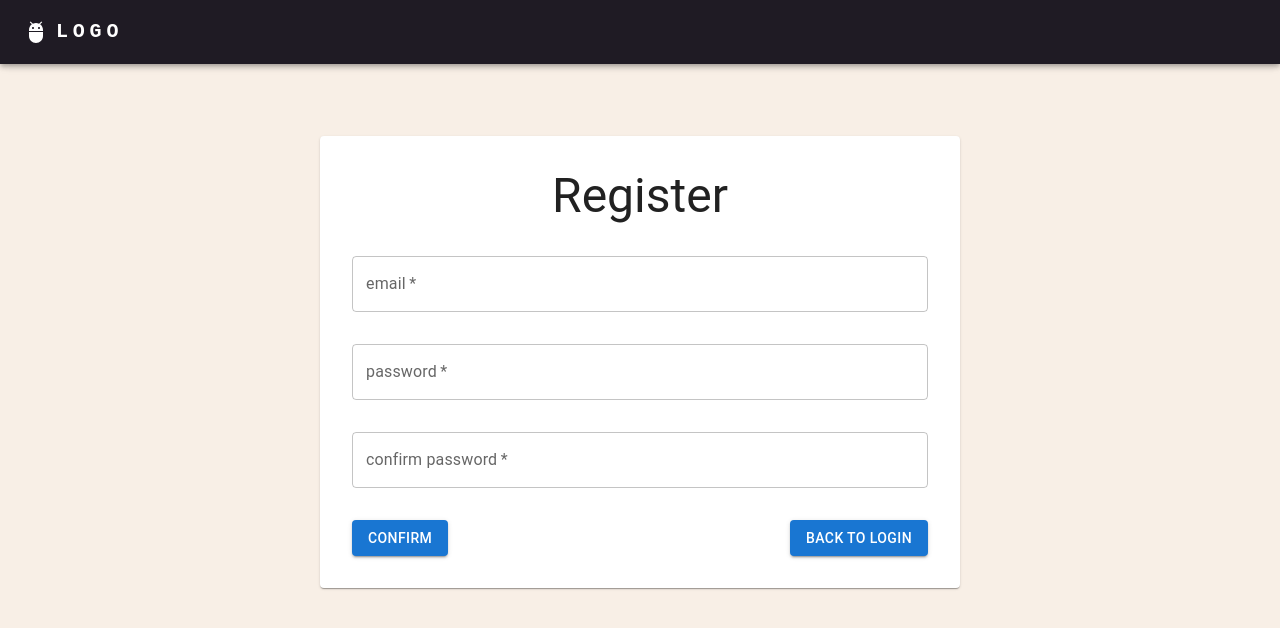
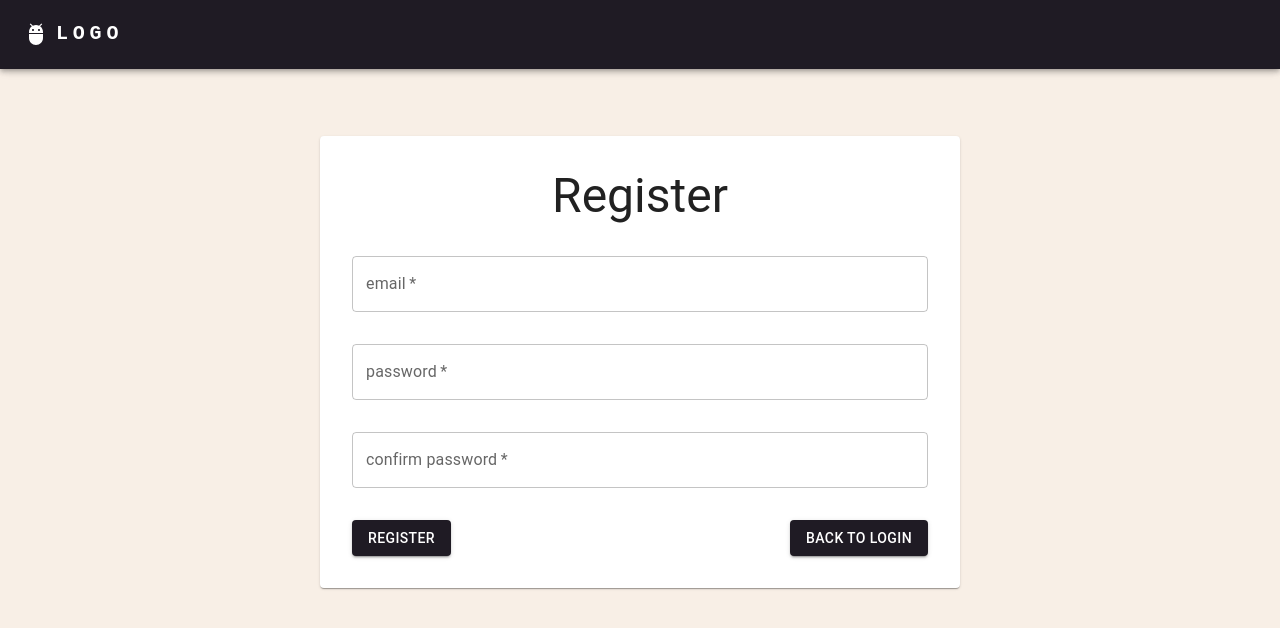
Before and after one commit to JBryskiewicz/tt_session_manager, a React (Vite) app: page /register in a window 1280 px wide. Shown: the top 628 px of the page. Built offline with nearby package versions, Linux system fonts and the light colour scheme; no server answers.

Commit message:
Login / Register components styles adjusted, common reusable button component created. Small adjustement to navbar size on non-logged and logged in user view

```diff
--- a/src/components/appBar/NavMenuComponents.tsx
+++ b/src/components/appBar/NavMenuComponents.tsx
@@ -20,7 +20,12 @@ export function NavMenuDesktop({ setAnchorElNav }: Props) {
   };
 
   return (
-    <Box sx={{ flexGrow: 1, display: { xs: "none", md: "flex" } }}>
+    <Box
+      sx={{
+        flexGrow: 1,
+        display: { xs: "none", md: "flex" },
+      }}
+    >
       {pages.map((page, index) => (
         <Button
           key={index}
--- a/src/components/appBar/ResponsiveAppBar.tsx
+++ b/src/components/appBar/ResponsiveAppBar.tsx
@@ -11,6 +11,9 @@ import { auth } from "../../firebase";
 import { addressLibrary } from "../../utils/addressLibrary";
 
 const APP_BAR_STYLE = {
+  minHeight: "68.5px",
+  display: "flex",
+  justifyContent: "center",
   backgroundColor: SECONDARY_COLOR,
   // eslint-disable-next-line @typescript-eslint/no-explicit-any
   zIndex: (theme: any) => theme.zIndex.drawer + 1,
--- /dev/null
+++ b/src/components/buttons/LoginButtons.tsx
@@ -0,0 +1,30 @@
+import { Button } from "@mui/material";
+import { Box } from "@mui/system";
+
+import { Link } from "react-router-dom";
+import { BUTTON_SETTINGS } from "../../sx/buttonsStyle";
+
+type Props = {
+  submitButton: string;
+  redirectButton: string;
+  address: string;
+};
+
+export const LoginButtons = ({
+  submitButton,
+  redirectButton,
+  address,
+}: Props) => {
+  return (
+    <Box sx={{ display: "flex", justifyContent: "space-between" }}>
+      <Button variant="contained" type="submit" sx={BUTTON_SETTINGS}>
+        {submitButton}
+      </Button>
+      <Link to={`/${address}`}>
+        <Button variant="contained" sx={BUTTON_SETTINGS}>
+          {redirectButton}
+        </Button>
+      </Link>
+    </Box>
+  );
+};
--- a/src/components/dashboard/Dashboard.tsx
+++ b/src/components/dashboard/Dashboard.tsx
@@ -6,23 +6,34 @@ import { useEffect } from "react";
 import { fetchUser, findUser } from "../../redux/userSlice";
 import { auth } from "../../firebase";
 import { useAuthState } from "react-firebase-hooks/auth";
+import { Box, CircularProgress } from "@mui/material";
 
 export function Dashboard() {
   const dispatch = useAppDispatch();
-  const [user] = useAuthState(auth);
+  const [user, loading] = useAuthState(auth);
   const email = user?.email as string;
   const userData = useSelector(findUser);
 
   const sessionList = userData.sessions;
 
   useEffect(() => {
-    dispatch(fetchUser({ email }));
-  }, [dispatch, email]);
+    if (!loading) {
+      dispatch(fetchUser({ email }));
+    }
+  }, [dispatch, email, loading]);
 
   return (
     <>
-      <DashboardActions />
-      <DashboardSessionList sessionList={sessionList} />
+      {loading ? (
+        <Box className="centered-loading-box">
+          <CircularProgress />
+        </Box>
+      ) : (
+        <>
+          <DashboardActions />
+          <DashboardSessionList sessionList={sessionList} />
+        </>
+      )}
     </>
   );
 }
--- a/src/components/loginPage/Login.tsx
+++ b/src/components/loginPage/Login.tsx
@@ -1,12 +1,13 @@
 import { FormEvent, useState } from "react";
 import { Box } from "@mui/system";
-import { Button, Paper, Typography } from "@mui/material";
+import { Paper, Typography } from "@mui/material";
 import { LoginInputField } from "./LoginInputField";
-import { Link, useNavigate } from "react-router-dom";
-import { LOGIN_LABELS } from "../../utils/constants";
+import { useNavigate } from "react-router-dom";
+import { LOGIN_BUTTONS, LOGIN_LABELS } from "../../utils/constants";
 import { addressLibrary } from "../../utils/addressLibrary";
 import { signInWithEmailAndPassword } from "@firebase/auth";
 import { auth } from "../../firebase";
+import { LoginButtons } from "../buttons/LoginButtons";
 
 export const Login = () => {
   const [emailValue, setEmailValue] = useState<string>("");
@@ -14,6 +15,7 @@ export const Login = () => {
   const navigate = useNavigate();
 
   const { email, password } = LOGIN_LABELS;
+  const { login, register, toRegister } = LOGIN_BUTTONS;
   const { dashboard } = addressLibrary;
 
   const onSubmit = async (event: FormEvent<HTMLFormElement>) => {
@@ -35,21 +37,20 @@ export const Login = () => {
           <LoginInputField
             label={email}
             value={emailValue}
+            type={email}
             setValue={setEmailValue}
           />
           <LoginInputField
             label={password}
             value={passwordValue}
+            type={password}
             setValue={setPasswordValue}
           />
-          <Box sx={{ display: "flex", justifyContent: "space-between" }}>
-            <Button variant="contained" type="submit">
-              Log in
-            </Button>
-            <Link to="/register">
-              <Button variant="contained">Sign up</Button>
-            </Link>
-          </Box>
+          <LoginButtons
+            submitButton={login}
+            redirectButton={toRegister}
+            address={register}
+          />
         </Paper>
       </Box>
     </form>
--- a/src/components/loginPage/LoginInputField.tsx
+++ b/src/components/loginPage/LoginInputField.tsx
@@ -4,16 +4,18 @@ import { Dispatch, SetStateAction } from "react";
 type Props = {
   label: string;
   value: string;
+  type: string;
   setValue: Dispatch<SetStateAction<string>>;
 };
 
-export const LoginInputField = ({ label, value, setValue }: Props) => {
+export const LoginInputField = ({ label, value, setValue, type }: Props) => {
   return (
     <TextField
       required
       id="outlined-textarea"
       label={label}
       value={value}
+      type={type}
       sx={{ width: "100%" }}
       onChange={(event) => setValue(event.target.value)}
     />
--- a/src/components/loginPage/Register.tsx
+++ b/src/components/loginPage/Register.tsx
@@ -1,14 +1,15 @@
 import { FormEvent, useState } from "react";
 import { Box } from "@mui/system";
-import { Button, Paper, Typography } from "@mui/material";
+import { Paper, Typography } from "@mui/material";
 import { LoginInputField } from "./LoginInputField";
-import { Link, useNavigate } from "react-router-dom";
-import { LOGIN_LABELS } from "../../utils/constants";
+import { useNavigate } from "react-router-dom";
+import { LOGIN_BUTTONS, LOGIN_LABELS } from "../../utils/constants";
 import { useCreateUserWithEmailAndPassword } from "react-firebase-hooks/auth";
 import { auth } from "../../firebase";
 import { createUser } from "../../utils/API_communication";
 import { NewUser } from "../../types/types";
 import { addressLibrary } from "../../utils/addressLibrary";
+import { LoginButtons } from "../buttons/LoginButtons";
 
 export const Register = () => {
   const [emailValue, setEmailValue] = useState<string>("");
@@ -19,6 +20,7 @@ export const Register = () => {
     useCreateUserWithEmailAndPassword(auth);
 
   const { email, password, confirmPass } = LOGIN_LABELS;
+  const { register, toLogin } = LOGIN_BUTTONS;
   const { login } = addressLibrary;
 
   const onSubmit = async (event: FormEvent<HTMLFormElement>) => {
@@ -46,26 +48,26 @@ export const Register = () => {
           <LoginInputField
             label={email}
             value={emailValue}
+            type={email}
             setValue={setEmailValue}
           />
           <LoginInputField
             label={password}
             value={passwordValue}
+            type={password}
             setValue={setPasswordValue}
           />
           <LoginInputField
             label={confirmPass}
             value={repeatPassValue}
+            type={password}
             setValue={setRepeatPassValue}
           />
-          <Box sx={{ display: "flex", justifyContent: "space-between" }}>
-            <Button variant="contained" type="submit">
-              Confirm
-            </Button>
-            <Link to="/">
-              <Button variant="contained">Back to Login</Button>
-            </Link>
-          </Box>
+          <LoginButtons
+            submitButton={register}
+            redirectButton={toLogin}
+            address={""}
+          />
         </Paper>
       </Box>
     </form>
--- a/src/styles/main.scss
+++ b/src/styles/main.scss
@@ -1,5 +1,6 @@
 @import "./settings/colors";
 @import "./settings/screenSize";
+@import "./settings/loading";
 
 @import "./components/login";
 @import "./components/layout";
--- /dev/null
+++ b/src/styles/settings/_loading.scss
@@ -0,0 +1,6 @@
+.centered-loading-box {
+    display: flex;
+    justify-content: center;
+    align-items: center;
+    height: calc(100vh - 200px);
+}
--- a/src/utils/constants.ts
+++ b/src/utils/constants.ts
@@ -44,6 +44,13 @@ export const LOGIN_LABELS: { [key: string]: string } = {
   confirmPass: "confirm password",
 };
 
+export const LOGIN_BUTTONS: { [key: string]: string } = {
+  login: "sign in",
+  register: "register",
+  toRegister: "sign up",
+  toLogin: "back to login",
+};
+
 export const CHAR_INPUT_LIMIT: { [key: string]: number } = {
   title: 100,
   description: 500,
```
Also changed, not shown: 2 other files (tests, documents, lock files or other folders).
